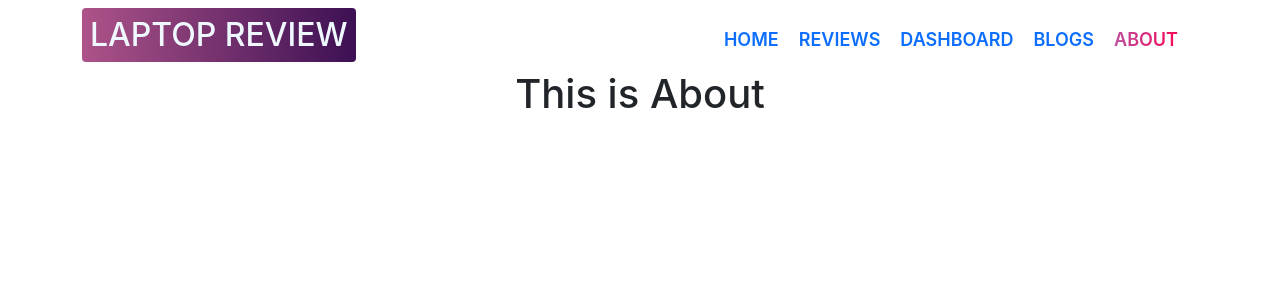
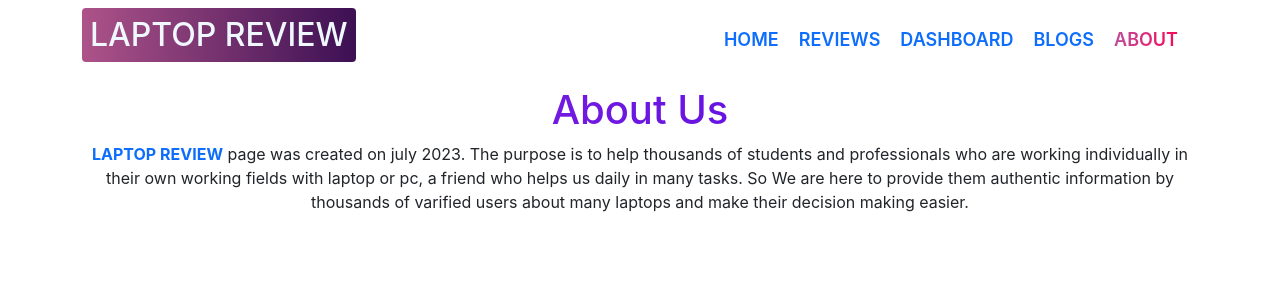
Before and after one commit to Junaith1994/react-laptop-reviews, a React (Create React App) app: page /about in a window 1280 px wide. Shown: the top 300 px of the page. Built offline with nearby package versions, Linux system fonts and the light colour scheme.

Commit message:
Added info in About page, Added project info in README.MD file

```diff
--- /dev/null
+++ b/src/components/About/About.css
@@ -0,0 +1,5 @@
+.about-heading {
+    background-image: linear-gradient(to right, #8e2de2, #4a00e0);
+    background-clip: text;
+    color: transparent;
+}
--- a/src/components/About/About.js
+++ b/src/components/About/About.js
@@ -1,9 +1,14 @@
 import React from 'react';
+import './About.css';
 
 const About = () => {
     return (
-        <div>
-            <h1>This is About</h1>
+        <div className='container my-3'>
+            <h1 className='about-heading'>About Us</h1>
+            <p className=''>
+                <span className='text-primary fw-bold'>LAPTOP REVIEW</span> page was created on july 2023. The purpose is to help thousands of students and professionals who are working individually in their own working fields with laptop or pc, a friend who helps us daily in many tasks.
+                So We are here to provide them authentic information by thousands of varified users about many laptops and make their decision making easier.
+            </p>
         </div>
     );
 };
```
Also changed, not shown: 1 other file (tests, documents, lock files or other folders).
